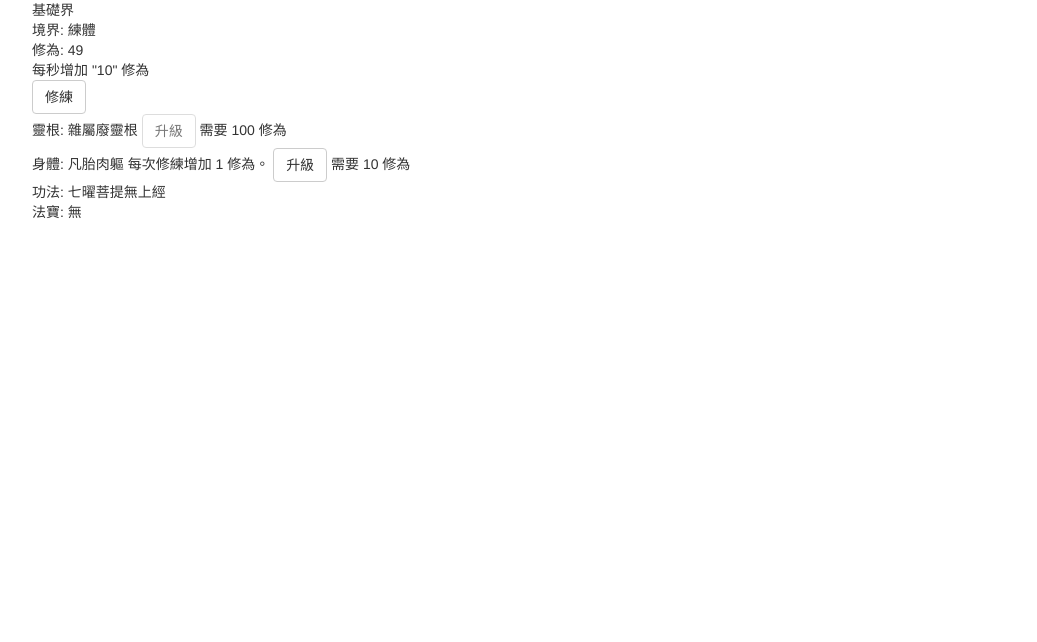
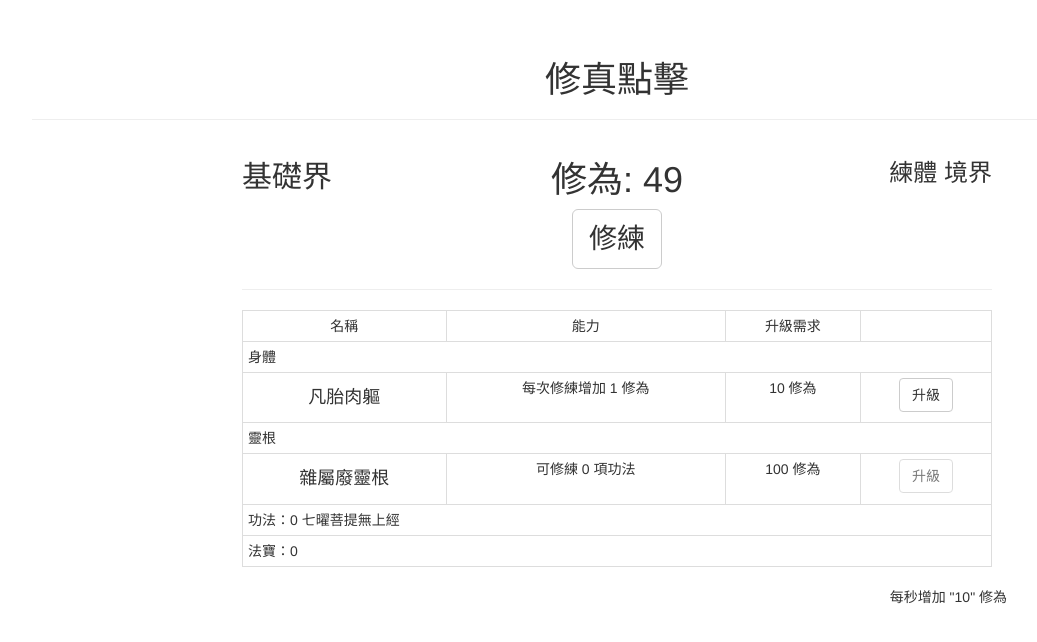
Before and after one commit to louisalflame/CFantasyClick, a plain HTML site: page index.html in a window 1280 px wide. Shown: the whole page, without its empty margins (23-1060 px from the left). Drawn offline with Linux system fonts and the light colour scheme.

Commit message:
some css

```diff
--- a/index.html
+++ b/index.html
@@ -17,47 +17,68 @@
 	<div id="app">
         <div class="container">
 
-
 		<div class="row">
-			{{ world }}界
-		</div>
-		<div class="row">
-			境界: {{ levelTxt }}
-		</div>
-		<div class="row">
-			修為: {{ number }}
-		</div>
-		<div class="row">
-			每秒增加 {{ pointPerSec }} 修為
+            <div class="col-md-12 page-header text-center">
+ 				<h1>修真點擊</h1>
+			</div>
 		</div>
 
 		<div class="row">
-			 <button class="btn btn-default" v-on:click="_addByBody">修練</button>
-		</div>
 
-		<div class="row">
-			靈根: {{ talentTxt }}
-			<button class="btn btn-default" v-on:click="_talentLvUp" :disabled="!talentAble">
-			升級</button>
-			需要 {{ talentNeed }} 修為
-		</div>
-		<div class="row">
-			身體: {{ bodyTxt }} 每次修練增加 {{ bodyNum }} 修為。
-			<button class="btn btn-default" v-on:click="_bodyLvUp" :disabled="!bodyAble">
-			升級</button>
-			需要 {{ bodyNeed }} 修為
-		</div>
-		<div class="row">
-			功法: {{ skillName }}
-		</div>
-		<div class="row">
-			法寶: 無
+
+            <div class="col-sm-6 col-md-8 col-sm-offset-3 col-md-offset-2 text-center">
+
+				<div class="row">
+	            	<div class="col-md-4 text-left"><h2>{{ world }}界</h2></div>
+					<div class="col-md-4 text-center">
+						<h1>修為: {{ number }}</h1>
+					</div>
+	            	<div class="col-md-4 text-right"><h3>{{ levelTxt }} 境界</h3></div>
+				</div>
+				<div class="row">
+			 		<button class="btn btn-lg btn-default" v-on:click="_addByBody" style="font-size: 200%;">修練</button>
+				</div>
+				<hr/>
+
+				<table class="table  table-bordered table-condensed">
+					<tr>
+						<td>名稱</td><td>能力</td><td>升級需求</td><td> </td>
+					</tr>
+					<tr><td colspan="4" class="text-left">身體</td></tr>
+					<tr>
+					<tr>
+						<td><h4>{{ bodyTxt }}</h4></td>
+						<td>每次修練增加 {{ bodyNum }} 修為</td>
+						<td>{{ bodyNeed }} 修為</td>
+						<td>
+							<button class="btn btn-default" v-on:click="_bodyLvUp" :disabled="!bodyAble"> 升級</button>
+						</td>
+					</tr>
+					<tr><td colspan="4" class="text-left">靈根</td></tr>
+					<tr>
+						<td><h4>{{ talentTxt }}</h4></td>
+						<td>可修練 {{ talentNum }} 項功法</td>
+						<td>{{ talentNeed }} 修為</td>
+						<td>
+							<button class="btn btn-default" v-on:click="_talentLvUp" :disabled="!talentAble">升級</button>
+						</td>
+					</tr>
+					<tr><td colspan="4" class="text-left">功法：0  {{ skillName }}</td></tr>
+					<tr><td colspan="4" class="text-left">法寶：0</td></tr>
+				</table>
+
+				<div class="row text-right">
+					每秒增加 {{ pointPerSec }} 修為
+				</div>
+
+			</div>
 		</div>
 
 		</div>
 	</div>
 
-	<script src='js/bignumber.min.js'></script>
+    <script type="text/javascript" src="js/bootstrap/bootstrap.min.js"></script>
+	<script type="text/javascript" src='js/bignumber.min.js'></script>
 
     <script src="js/level.js"> </script>
     <script src="js/skill.js"> </script>
--- a/js/click.js
+++ b/js/click.js
@@ -21,6 +21,7 @@ var app = new Vue({
 		number : 0,
 		levelTxt : level._0.name,
 		talentTxt: talent._0.name,
+		talentNum : talent._0.num.toString(),
 		talentNeed: talent._0.need.toString(),
 		talentAble: false,
 		bodyTxt : body._0.name,
@@ -61,6 +62,7 @@ var app = new Vue({
 				app.point = app.point.minus( app.talent.need );
 				app.talent = app.talent.getNext();
 				app.talentTxt = app.talent.name;
+				app.talentNum = app.talent.num.toString();
 				app.talentNeed = app.talent.need.toString();
 			}
 		},
--- a/js/level.js
+++ b/js/level.js
@@ -60,48 +60,54 @@ var body = {
 		getNext: () => { return body._1; },
 	},
 	_1 : {
-		name: "鋼筋鐵骨",
+		name: "熊背虎軀",
 		num: new BigNumber(2),
 		need: new BigNumber(100),
 		getNext: () => { return body._2; },
 	},
 	_2 : {
-		name: "龍氣戰體",
-		num: new BigNumber(5),
-		need: new BigNumber(2000),
+		name: "鋼筋鐵骨",
+		num: new BigNumber(4),
+		need: new BigNumber(500),
 		getNext: () => { return body._3; },
 	},
 	_3 : {
-		name: "黃金血脈",
+		name: "龍氣戰體",
 		num: new BigNumber(10),
-		need: new BigNumber(10).pow(4),
+		need: new BigNumber(2000),
 		getNext: () => { return body._4; },
 	},
 	_4 : {
+		name: "黃金血脈",
+		num: new BigNumber(50),
+		need: new BigNumber(10).pow(4),
+		getNext: () => { return body._5; },
+	},
+	_5 : {
 		name: "金剛不壞",
 		num: new BigNumber(500),
 		need: new BigNumber(10).pow(6),
-		getNext: () => { return body._5; },
+		getNext: () => { return body._6; },
 	},
-	_5 : {
+	_6 : {
 		name: "傳說聖軀",
 		num: new BigNumber(10).pow(4),
 		need: new BigNumber(10).pow(8),
-		getNext: () => { return body._6; },
+		getNext: () => { return body._7; },
 	},
-	_6 : {
+	_7 : {
 		name: "圓滿道體",
 		num: new BigNumber(10).pow(6),
 		need: new BigNumber(10).pow(11),
-		getNext: () => { return body._7; },
+		getNext: () => { return body._8; },
 	},
-	_7 : {
+	_8 : {
 		name: "不滅法身",
 		num: new BigNumber(10).pow(8),
 		need: new BigNumber(10).pow(14),
-		getNext: () => { return body._8; },
+		getNext: () => { return body._9; },
 	},
-	_8 : {
+	_9 : {
 		name: "天上地下唯我獨尊",
 		num: new BigNumber(10).pow(10),
 		nedd: new BigNumber(10).pow(22),
@@ -112,41 +118,49 @@ var talent = {
 	_0 : {
 		name: "雜屬廢靈根",
 		need: new BigNumber(100),
+		num: new BigNumber(0),
 		getNext: () => { return talent._1; },
 	},
 	_1 : {
 		name: "五屬混靈根",
 		need: new BigNumber(500),
+		num: new BigNumber(1),
 		getNext: () => { return talent._2; },
 	},
 	_2 : {
 		name: "四屬弱靈根",
 		need: new BigNumber(10).pow(3),
+		num: new BigNumber(2),
 		getNext: () => { return talent._3; },
 	},
 	_3 : {
 		name: "三重靈根",
 		need: new BigNumber(10).pow(4),
+		num: new BigNumber(3),
 		getNext: () => { return talent._4; },
 	},
 	_4 : {
 		name: "雙靈根",
 		need: new BigNumber(10).pow(6),
+		num: new BigNumber(4),
 		getNext: () => { return talent._5; },
 	},
 	_5 : {
 		name: "單靈根",
 		need: new BigNumber(10).pow(8),
+		num: new BigNumber(5),
 		getNext: () => { return talent._6; },
 	},
 	_6 : {
 		name: "天靈根",
 		need: new BigNumber(10).pow(10),
+		num: new BigNumber(6),
 		getNext: () => { return talent._7; },
 	},
 	_7 : {
 		name: "聖靈根",
 		need: new BigNumber(10).pow(22),
+		num: new BigNumber(7),
 		getNext: () => { return null; },
 	},
 
```
Also changed, not shown: try.html (deleted, +0 -24 lines).
